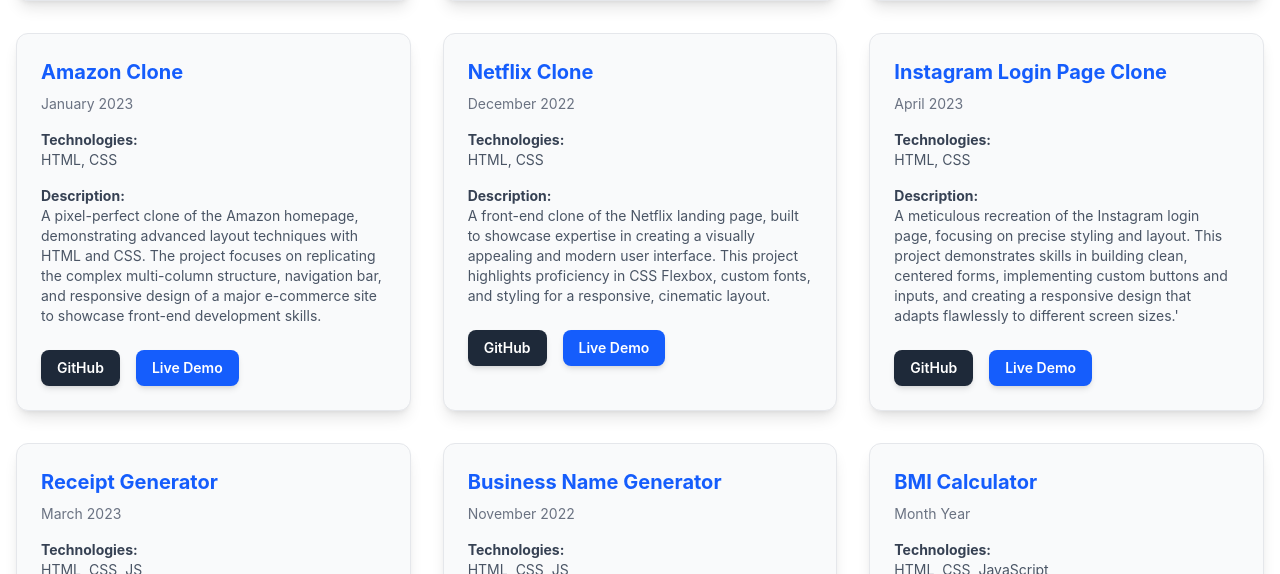
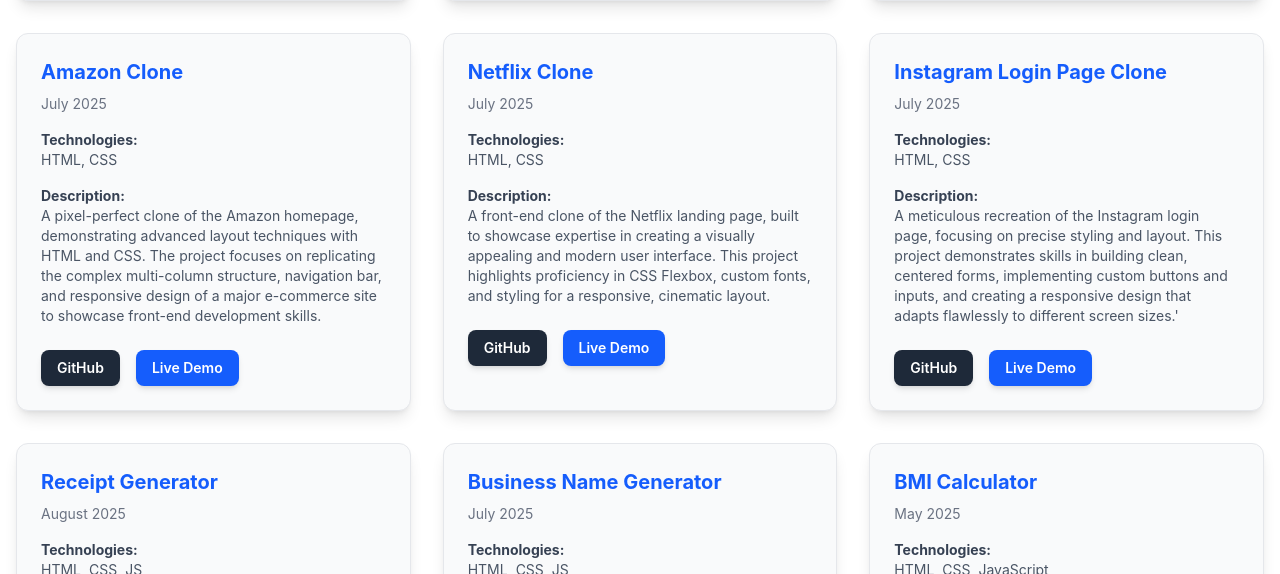
Before and after one commit to muzammil-55/muzammil-portfolio, a React (Vite) app: page / in a window 1280 px wide. Shown: the part 2635-3209 px from the top of the page. Built offline with nearby package versions, Linux system fonts and the light colour scheme.

Commit message:
added dates in projects

```diff
--- a/src/Components/Projects.jsx
+++ b/src/Components/Projects.jsx
@@ -30,7 +30,7 @@
     },
     {
       title: "Amazon Clone",
-      date: "January 2023",
+      date: "July 2025",
       tech: "HTML, CSS",
       desc: "A pixel-perfect clone of the Amazon homepage, demonstrating advanced layout techniques with HTML and CSS. The project focuses on replicating the complex multi-column structure, navigation bar, and responsive design of a major e-commerce site to showcase front-end development skills.",
       githubUrl: "https://github.com/muzammil-55/AmazonClone",
@@ -38,7 +38,7 @@
     },
     {
       title: "Netflix Clone",
-      date: "December 2022",
+      date: "July 2025",
       tech: "HTML, CSS",
       desc: "A front-end clone of the Netflix landing page, built to showcase expertise in creating a visually appealing and modern user interface. This project highlights proficiency in CSS Flexbox, custom fonts, and styling for a responsive, cinematic layout.",
       githubUrl: "https://github.com/muzammil-55/Netflix-Clone",
@@ -46,7 +46,7 @@
     },
     {
       title: "Instagram Login Page Clone",
-      date: "April 2023",
+      date: "July 2025",
       tech: "HTML, CSS",
       desc: "A meticulous recreation of the Instagram login page, focusing on precise styling and layout. This project demonstrates skills in building clean, centered forms, implementing custom buttons and inputs, and creating a responsive design that adapts flawlessly to different screen sizes.'",
       githubUrl: "https://github.com/muzammil-55/Instagram-login-clone",
@@ -54,7 +54,7 @@
     },
     {
       title: "Receipt Generator",
-      date: "March 2023",
+      date: "August 2025",
       tech: "HTML, CSS, JS",
       desc: "Built a business receipt generator, where item name, quantity, price, date are printed on the receipt seamlessly.",
       githubUrl: "https://github.com/muzammil-55/RECEIPT-GENERATOR",
@@ -62,7 +62,7 @@
     },
     {
       title: "Business Name Generator",
-      date: "November 2022",
+      date: "July 2025",
       tech: "HTML, CSS, JS",
       desc: "Built a business name generator, where unique names for small scale businesses are generated.",
       githubUrl: "https://github.com/muzammil-55/BusinessNameGenerator",
@@ -71,7 +71,7 @@
 
     {
     title: 'BMI Calculator',
-    date: 'Month Year',
+    date: 'May 2025',
     tech: "HTML, CSS, JavaScript",
 
     desc: 'A simple and interactive BMI calculator that allows users to input their height and weight to quickly calculate their Body Mass Index. The application provides instant feedback and classifies the result into categories like underweight, normal, overweight, etc.',
@@ -83,7 +83,7 @@
 
     {
       title: "Stone, Paper, Scissors",
-      date: "November 2022",
+      date: "August 2025",
       tech: "HTML, CSS, JS",
       desc: "A classic rock-paper-scissors game implemented to showcase fundamental JavaScript logic and DOM manipulation. The application allows a user to play against a computer opponent, tracks the score, and provides real-time updates on who won each round.",
       githubUrl: "https://github.com/muzammil-55/StonePaperScissors",
@@ -91,7 +91,7 @@
     },
     {
       title: "To-Do List App",
-      date: "November 2022",
+      date: "August 2025",
       tech: "React, Tailwind CSS",
       desc: "A modern and responsive to-do list application built with React and styled with Tailwind CSS. It allows users to add, delete, and mark tasks as complete. The use of state management in React ensures the UI is always in sync with the data, providing a seamless user experience.",
       githubUrl: "https://github.com/muzammil-55/itask-react-tailwind",
@@ -99,7 +99,7 @@
     },
     {
       title: "Faulty Calculator",
-      date: "November 2022",
+      date: "July 2025",
       tech: "HTML, CSS, JS",
       desc: "A unique web-based calculator with a fun twist: it intentionally produces incorrect results based on a set of predetermined rules. This project was built to test and showcase debugging skills and a creative approach to problem-solving within a user interface.",
       githubUrl: "https://github.com/muzammil-55/FaultyCalculator",
@@ -107,7 +107,7 @@
     },
     {
       title: "Tic-Tac-Toe",
-      date: "November 2022",
+      date: "August 2025",
       tech: "HTML, CSS, JS",
       desc: "An engaging and fully functional Tic-Tac-Toe game. The project demonstrates a clear understanding of game state management, conditional logic to check for a winner, and dynamic rendering of the game board. It features a responsive design for a smooth experience on all devices.",
       githubUrl: "https://github.com/muzammil-55/TicTacToe",
@@ -115,7 +115,7 @@
     },
     {
       title: "Personal-Portfolio",
-      date: "November 2022",
+      date: "August 2025",
       tech: "React, Tailwind",
       desc: "'A dynamic, single-page application that serves as my personal portfolio. Built with React and styled with Tailwind CSS, this project showcases my skills in front-end development, responsive design, and component-based architecture. It effectively highlights my projects, skills, and professional experience in a clean and accessible format.",
       githubUrl: "https://github.com/muzammil-55/muzammil-portfolio",
```
